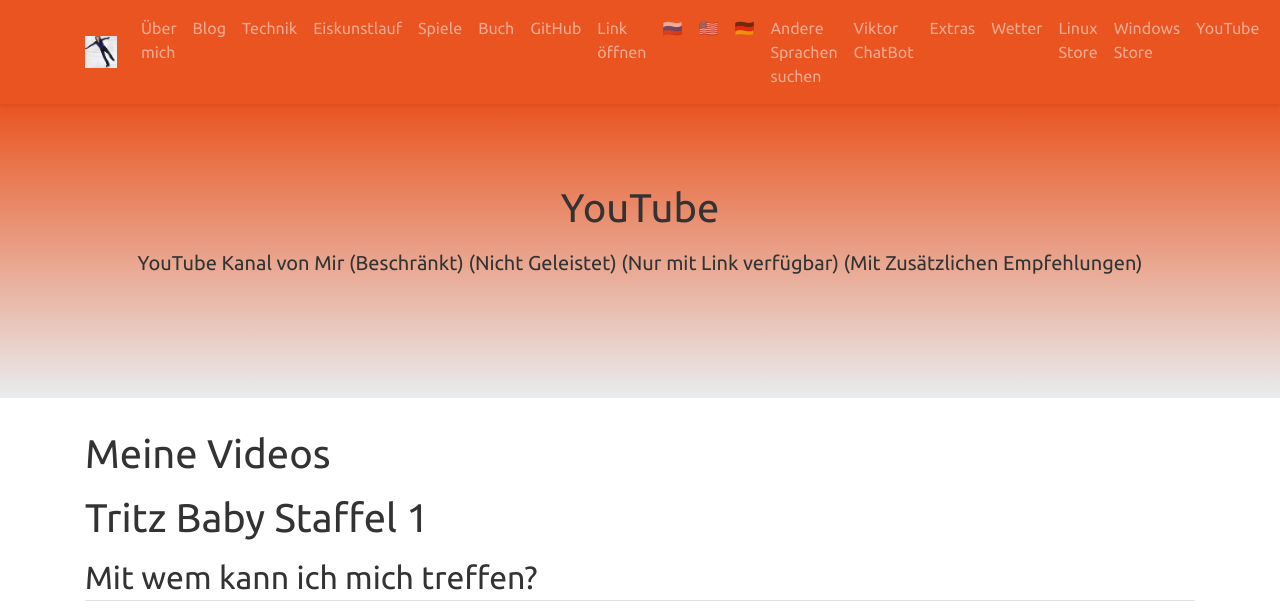
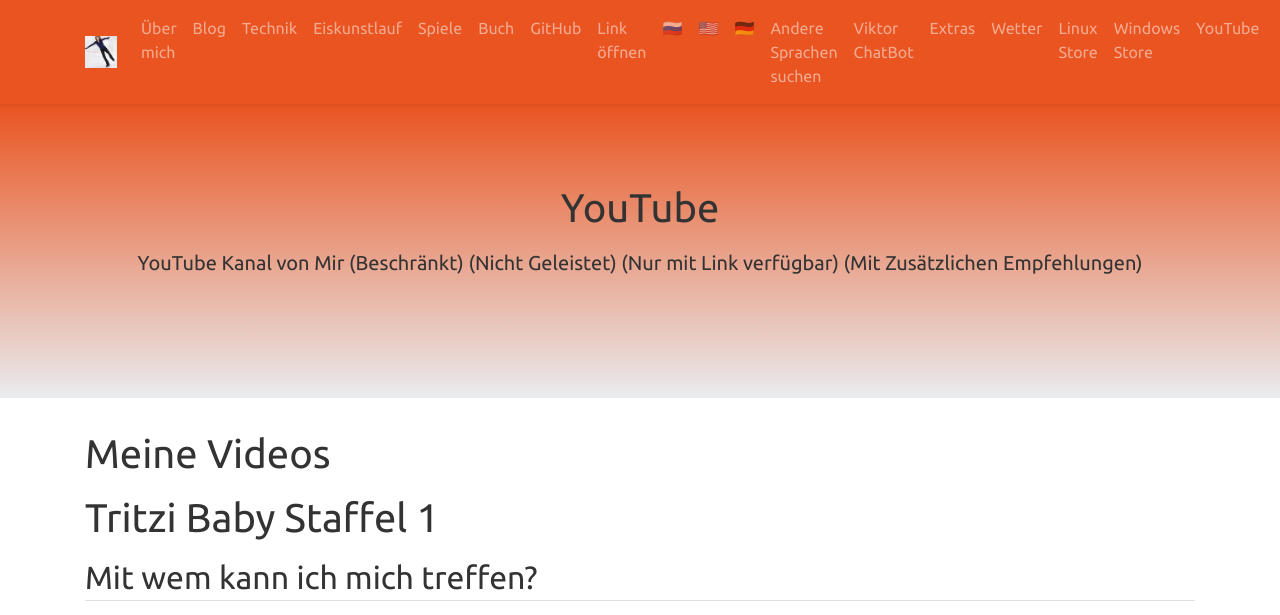
Before and after one commit to viktor-chiarcos/viktor-chiarcos.github.io, a Jekyll site: the page built from _pages/youtube.md, in a window 1280 px wide. Shown: the top 615 px of the page. Built offline with Jekyll 4.4.1, drawn with Linux system fonts in a browser that asks for light colours.

Commit message:
Update youtube.md

```diff
--- a/_pages/youtube.md
+++ b/_pages/youtube.md
@@ -12,7 +12,7 @@
 # Meine Videos
 
 
-# Tritz Baby Staffel 1
+# Tritzi Baby Staffel 1
 ## Mit wem kann ich mich treffen?
 
   <iframe width="560" height="315" src="https://www.youtube-nocookie.com/embed/pF8L0zaRBLI" title="Tritzi's Suche nach jemandem" frameborder="0" allow="accelerometer; autoplay; clipboard-write; encrypted-media; gyroscope; picture-in-picture; web-share" referrerpolicy="strict-origin-when-cross-origin" allowfullscreen></iframe>
```
